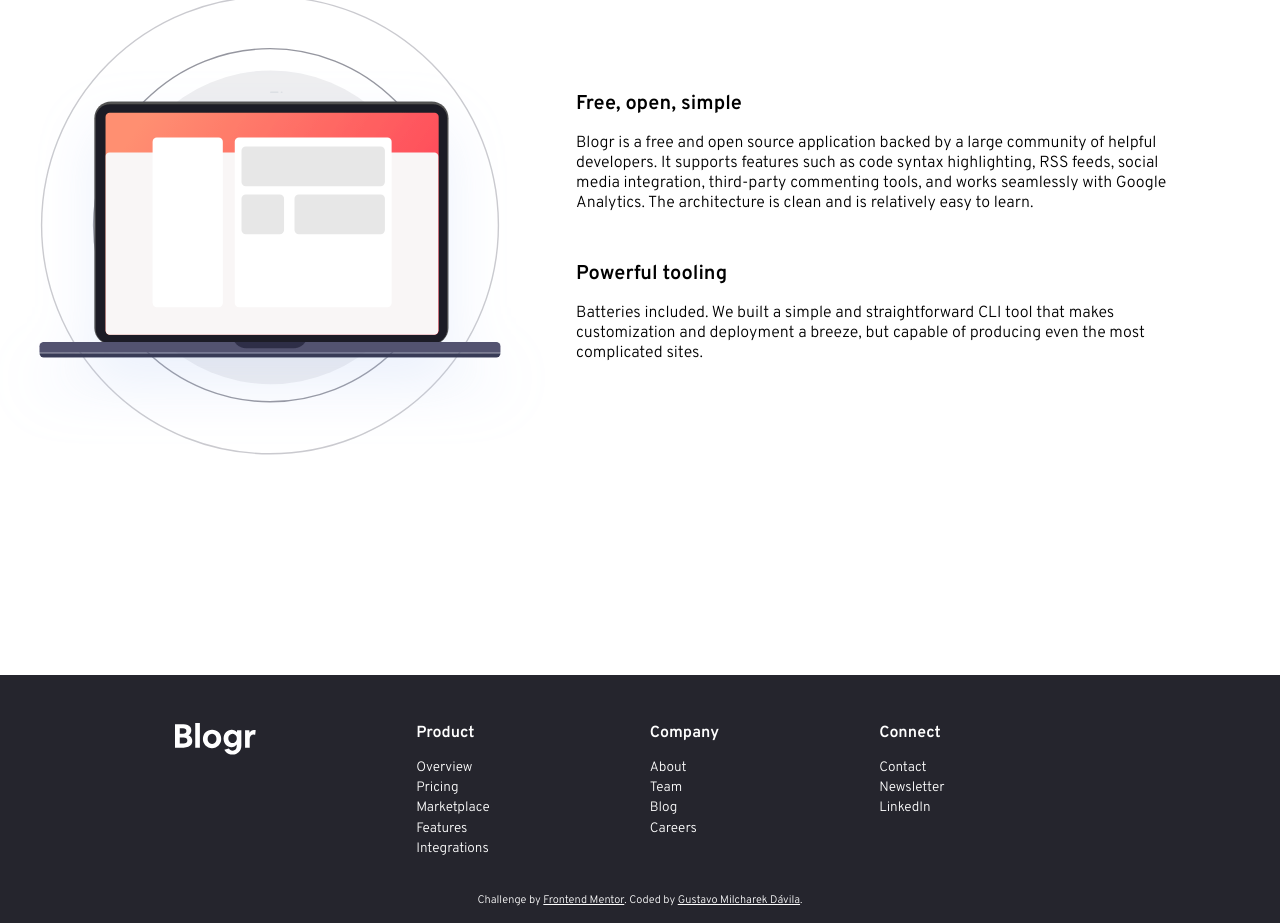
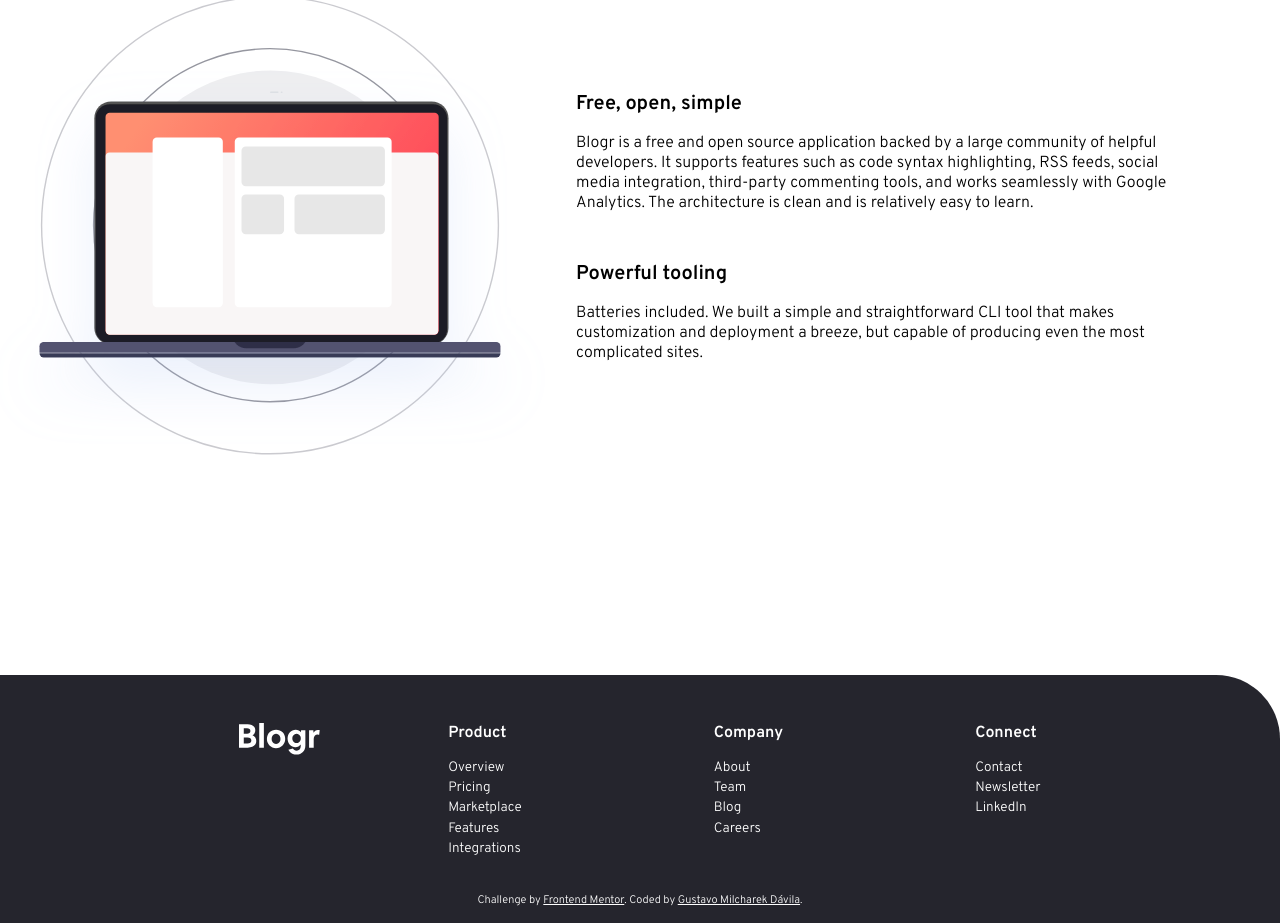
Before and after one commit to GustavoMD/blogr, a website built with webpack: page src/index.html in a window 1280 px wide. Shown: the part 1854-2777 px from the top of the page. Built offline with nearby package versions, Linux system fonts and the light colour scheme.

Commit message:
Fix the elements margin in the footer and added border-radius to footer

```diff
--- a/src/styles.css
+++ b/src/styles.css
@@ -326,18 +326,22 @@ body {
     background-color: var(--footer-bg);
     padding: 3rem 4rem 1rem;
     color: var(--white);
+    border-top-right-radius: 4rem;
     .footer__wrapper {
       margin-bottom: 2rem;
       .footer__logo {
         height: 2rem;
-        margin-right: 10rem;
+        margin-right: 10vw;
       }
       display: flex;
       justify-content: center;
       .category {
         display: flex;
         flex-direction: column;
-        margin-right: 10rem;
+        margin-right: 15vw;
+        &:last-child {
+          margin-right: 0;
+        }
         .category__name {
           font-size: 1em;
           margin-bottom: 1em;
```
